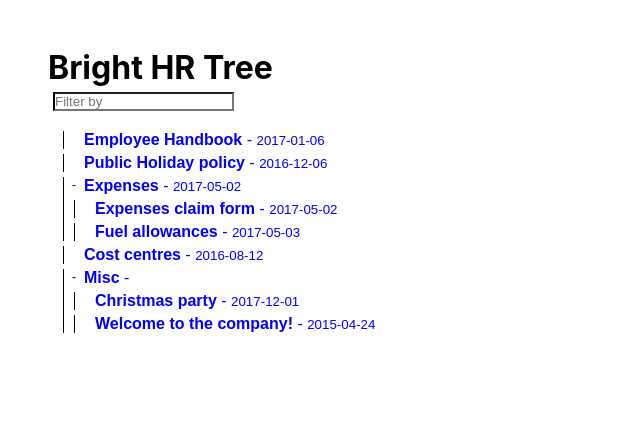
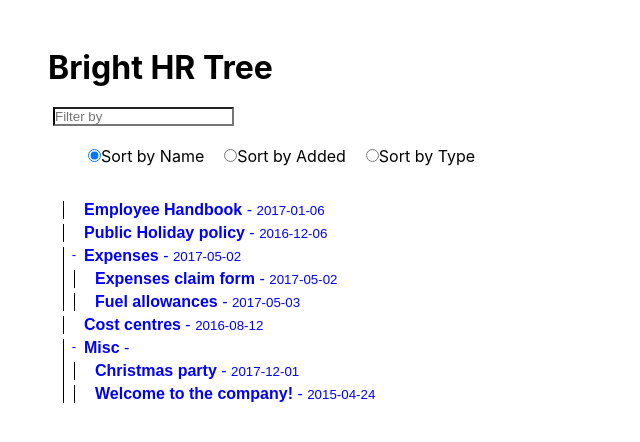
Before and after one commit to SakuraComputing/bright-hr-tree, a React (Create React App) app: page / in a window 1280 px wide. Shown: the top 442 px of the page, without its empty margins (0-640 px from the left). Built offline with nearby package versions, Linux system fonts and the light colour scheme.

Commit message:
Add Sort Option and styling

```diff
--- a/src/Components/FolderContainer/FolderContainer.tsx
+++ b/src/Components/FolderContainer/FolderContainer.tsx
@@ -1,11 +1,12 @@
 import React, { useState } from 'react';
-import { IFiles, root } from './../../files';
+import { IFiles, SortOption, root } from './../../files';
 import Folder from './../../Components/Folder/Folder';
-import { filterTree } from '../../Helpers/TreeHelpers';
+import { filterTree, getSortedTree } from '../../Helpers/TreeHelpers';
 
 const FolderContainer: React.FC = () => {
 
     const [ tree, setTree ] = useState<IFiles>(root);
+    const [sortOption, setSortOption] = useState<SortOption>('name');
 
     const handleChange = (e: React.ChangeEvent<HTMLInputElement>) => {
 
@@ -19,13 +20,49 @@
         }
     };
 
+    const handleSortChange = (sortBy: string) => {
+        setSortOption(sortBy as SortOption);
+        setTree(getSortedTree(root, sortOption));
+    }
+
     return <div>
         <input
             onChange={handleChange}
             placeholder='Filter by'
-            style={{ borderLeft: "2px solid black", margin: "5px 5px" }}
+            style={{ borderLeft: "2px solid black", margin: "20px 5px" }}
             data-testid = 'filter-input'
         />
+         <div>
+        <div style={{ marginBottom: "20px", marginLeft: '20px'}}>
+            <label style={{ margin: '0 20px'}}>
+                <input
+                    type="radio"
+                    value="name"
+                    checked={sortOption === 'name'}
+                    onChange={() => handleSortChange('name')}
+                />
+                Sort by Name
+            </label>
+            <label style={{ marginRight: '20px'}}>
+                <input
+                type="radio"
+                value="added"
+                checked={sortOption === 'added'}
+                onChange={() => handleSortChange('added')}
+                />
+                Sort by Added
+            </label>
+            <label>
+                <input
+                type="radio"
+                value="type"
+                checked={sortOption === 'type'}
+                onChange={() => handleSortChange('type')}
+                />
+                Sort by Type
+            </label>
+        </div>
+    </div>
         <div style={{ padding: '10px' }}>
             {tree.files && tree.files.map((folder, i) => (
                 <Folder key={i} folder={folder} depth={1}/>
--- a/src/Helpers/TreeHelpers.ts
+++ b/src/Helpers/TreeHelpers.ts
@@ -13,3 +13,19 @@
         return r;
     }, []);
 }
+
+function sortTreeByOption(node: IFiles, sortBy: keyof IFiles): IFiles {
+
+    const sortFunction = (a: any, b: any) => a[sortBy].localeCompare(b[sortBy]);
+
+    const sortedFiles = node.files ? [...node.files].sort(sortFunction) : [];
+
+    return {
+        ...node,
+        files: sortedFiles.map(file => sortTreeByOption(file, sortBy))
+    };
+}
+
+export function getSortedTree(root: IFiles, sortBy: keyof IFiles): IFiles {
+    return sortTreeByOption(root, sortBy);
+}
```
